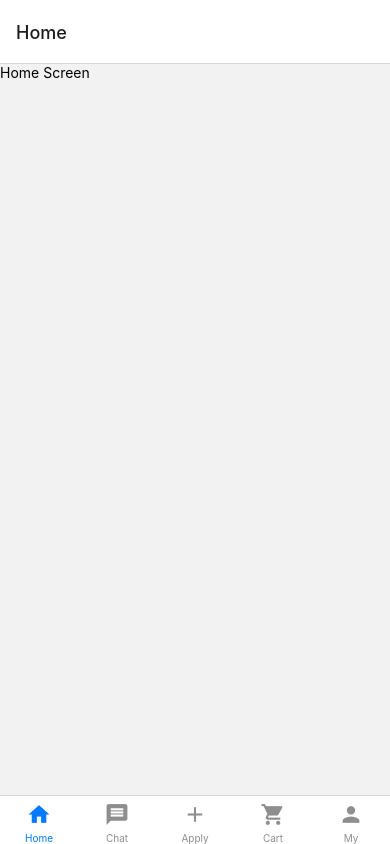
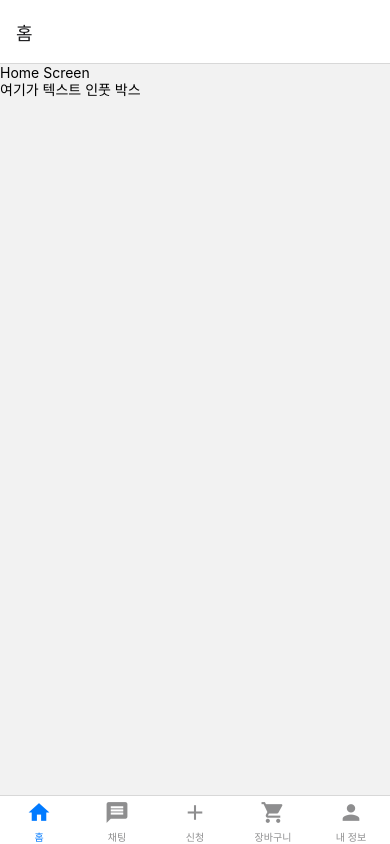
Before and after one commit to LNSol/react-native-tutorial, a React Native app: screen /Home in a window 390 px wide. Built offline with nearby package versions, Linux system fonts and the light colour scheme.

Commit message:
헤더 커스터마이징

```diff
--- a/App.tsx
+++ b/App.tsx
@@ -1,5 +1,5 @@
 import React from 'react';
-import {Text, View} from 'react-native';
+import {Text, View, TextInput} from 'react-native';
 import {NavigationContainer} from '@react-navigation/native';
 import {createBottomTabNavigator} from '@react-navigation/bottom-tabs';
 import Icon from 'react-native-vector-icons/MaterialIcons';
@@ -20,6 +20,7 @@ const Tab = createBottomTabNavigator<RootParamList>();
 const HomeScreen = () => (
   <View>
     <Text>Home Screen</Text>
+    <TextInput placeholder="여기가 텍스트 인풋 박스" />
   </View>
 );
 const HomeIcon = ({color, size}: IconProps) => (
@@ -61,11 +62,18 @@ const MyIcon = ({color, size}: IconProps) => (
 
 const App = () => (
   <NavigationContainer>
-    <Tab.Navigator>
+    <Tab.Navigator
+      initialRouteName="Home"
+      screenOptions={{
+        tabBarAllowFontScaling: false,
+        tabBarHideOnKeyboard: false,
+        // tabBarShowLabel: false,
+      }}>
       <Tab.Screen
         name="Home"
         component={HomeScreen}
         options={{
+          title: '홈',
           tabBarIcon: HomeIcon,
         }}
       />
@@ -73,6 +81,7 @@ const App = () => (
         name="Chat"
         component={ChatScreen}
         options={{
+          title: '채팅',
           tabBarIcon: ChatIcon,
         }}
       />
@@ -80,6 +89,7 @@ const App = () => (
         name="Apply"
         component={ApplyScreen}
         options={{
+          title: '신청',
           tabBarIcon: ApplyIcon,
         }}
       />
@@ -87,6 +97,7 @@ const App = () => (
         name="Cart"
         component={CartScreen}
         options={{
+          title: '장바구니',
           tabBarIcon: CartIcon,
         }}
       />
@@ -94,6 +105,7 @@ const App = () => (
         name="My"
         component={MyScreen}
         options={{
+          title: '내 정보',
           tabBarIcon: MyIcon,
         }}
       />
```
